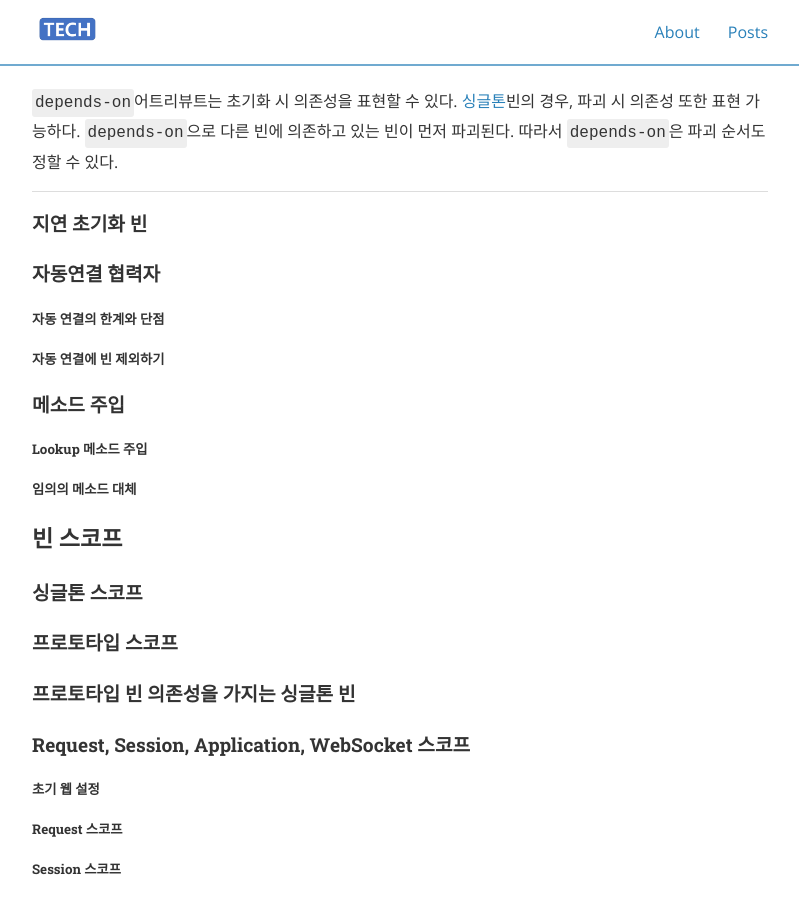
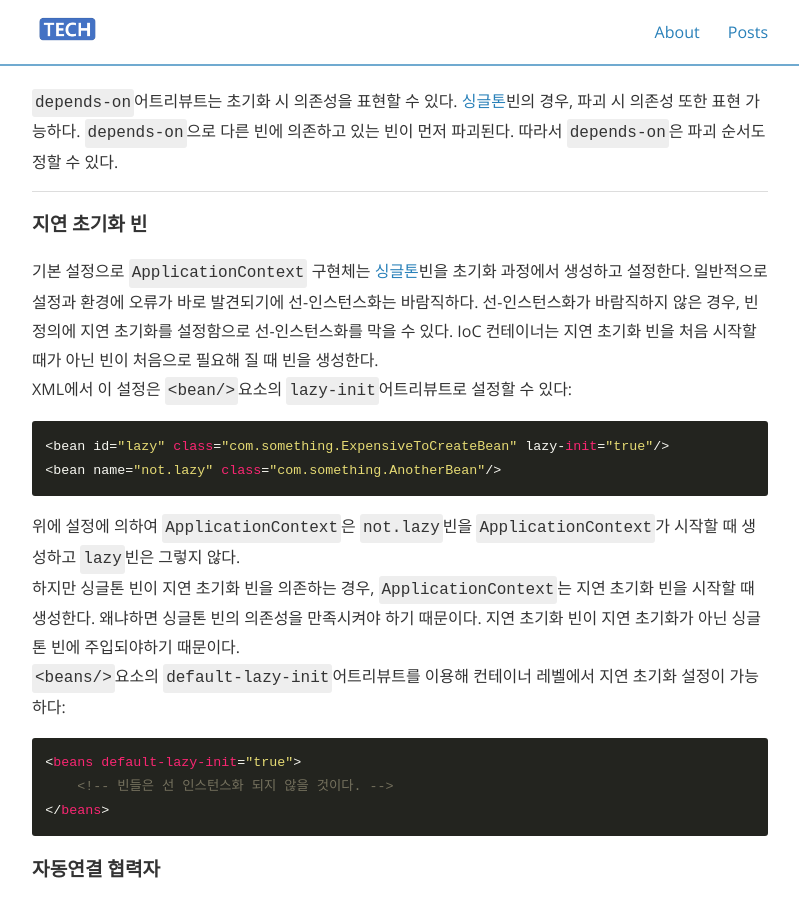
Before and after one commit to e406hsy/e406hsy.github.io, a Jekyll site: the page built from _posts/2020-05-17-Spring_Reference_Core_1_Beans.md, in a window 1280 px wide and 900 px high, scrolled down 40751 px. Shown: the whole window, without its empty margins (240-1039 px from the left). Built offline with Jekyll 4.4.1, drawn with Linux system fonts in a browser that asks for light colours; nearby versions of some CDN libraries; comment, search, counter and statistics services are not loaded; some of the changed text lies outside the part shown.

Commit message:
add: add contents to spring reference core 1

````diff
--- a/_posts/2020-05-17-Spring_Reference_Core_1_Beans.md
+++ b/_posts/2020-05-17-Spring_Reference_Core_1_Beans.md
@@ -1193,6 +1193,22 @@ p 네임스페이스를 이용하면 (중첩 `property/>`요소 대신에) `bean
 | `depends-on`어트리뷰트는 초기화 시 의존성을 표현할 수 있다. [싱글톤](#beans-factory-scopes-singleton)빈의 경우, 파괴 시 의존성 또한 표현 가능하다. `depends-on`으로 다른 빈에 의존하고 있는 빈이 먼저 파괴된다. 따라서 `depends-on`은 파괴 순서도 정할 수 있다. |
 
 <h4 id="beans-factory-lazy-init">지연 초기화 빈</h4>
+
+기본 설정으로 `ApplicationContext` 구현체는 [싱글톤](#beans-factory-scopes-singleton)빈을 초기화 과정에서 생성하고 설정한다. 일반적으로 설정과 환경에 오류가 바로 발견되기에 선-인스턴스화는 바람직하다. 선-인스턴스화가 바람직하지 않은 경우, 빈 정의에 지연 초기화를 설정함으로 선-인스턴스화를 막을 수 있다. IoC 컨테이너는 지연 초기화 빈을 처음 시작할 때가 아닌 빈이 처음으로 필요해 질 때 빈을 생성한다.
+XML에서 이 설정은 `<bean/>`요소의 `lazy-init`어트리뷰트로 설정할 수 있다:
+```xml
+<bean id="lazy" class="com.something.ExpensiveToCreateBean" lazy-init="true"/>
+<bean name="not.lazy" class="com.something.AnotherBean"/>
+```
+위에 설정에 의하여 `ApplicationContext`은 `not.lazy`빈을 `ApplicationContext`가 시작할 때 생성하고 `lazy`빈은 그렇지 않다.
+하지만 싱글톤 빈이 지연 초기화 빈을 의존하는 경우, `ApplicationContext`는 지연 초기화 빈을 시작할 때 생성한다. 왜냐하면 싱글톤 빈의 의존성을 만족시켜야 하기 때문이다. 지연 초기화 빈이 지연 초기화가 아닌 싱글톤 빈에 주입되야하기 때문이다.
+`<beans/>`요소의 `default-lazy-init`어트리뷰트를 이용해 컨테이너 레벨에서 지연 초기화 설정이 가능하다:
+```xml
+<beans default-lazy-init="true">
+    <!-- 빈들은 선 인스턴스화 되지 않을 것이다. -->
+</beans>
+```
+
 <h4 id="beans-factory-autowire">자동연결 협력자</h4>
 
 <h5 id="beans-autowired-exceptions">자동 연결의 한계와 단점</h5>
````
Also changed, not shown: other parts of _posts/2020-05-17-Spring_Reference_Core_1_Beans.md (+1 -1 lines).
